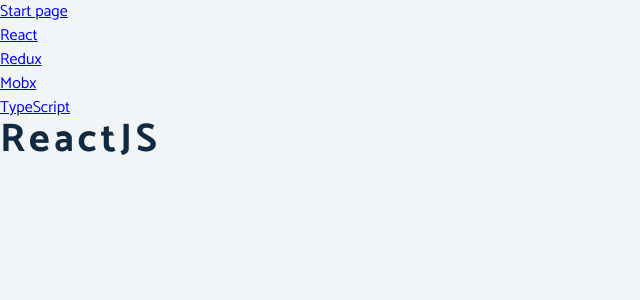
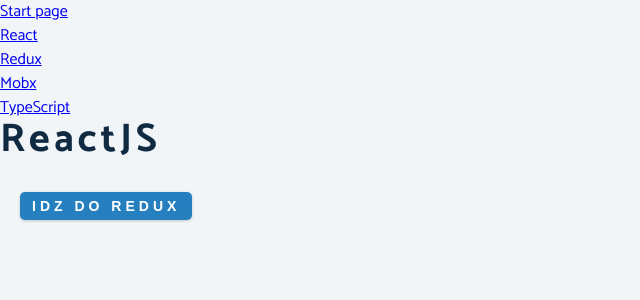
Before and after one commit to xxxmarxxx/first-react, a React (Create React App) app: page /react in a window 1280 px wide. Shown: the top 300 px of the page, without its empty margins (0-640 px from the left). Built offline with nearby package versions, Linux system fonts and the light colour scheme.

Commit message:
add button and handleOnClick

```diff
--- a/src/PolskieUdemy/LE153_useHistory/ReactJS.js
+++ b/src/PolskieUdemy/LE153_useHistory/ReactJS.js
@@ -1,11 +1,22 @@
-import React from 'react';
+import React from "react";
+import { useHistory } from "react-router-dom";
+const ReactJS = () => {
+  const history = useHistory();
 
-const ReactJS = () => {
-    return (
-        <article>
-            <h2>ReactJS</h2>
-        </article>
-     );
-}
+  const handleOnClick = () => {
+    const location = {
+      pathname: "redux",
+    };
+    history.push(location)
+  };
+  return (
+    <article>
+      <h2>ReactJS</h2>
+      <button onClick={handleOnClick} className="btn_mar">
+        idz do Redux
+      </button>
+    </article>
+  );
+};
 
 export default ReactJS;
```
